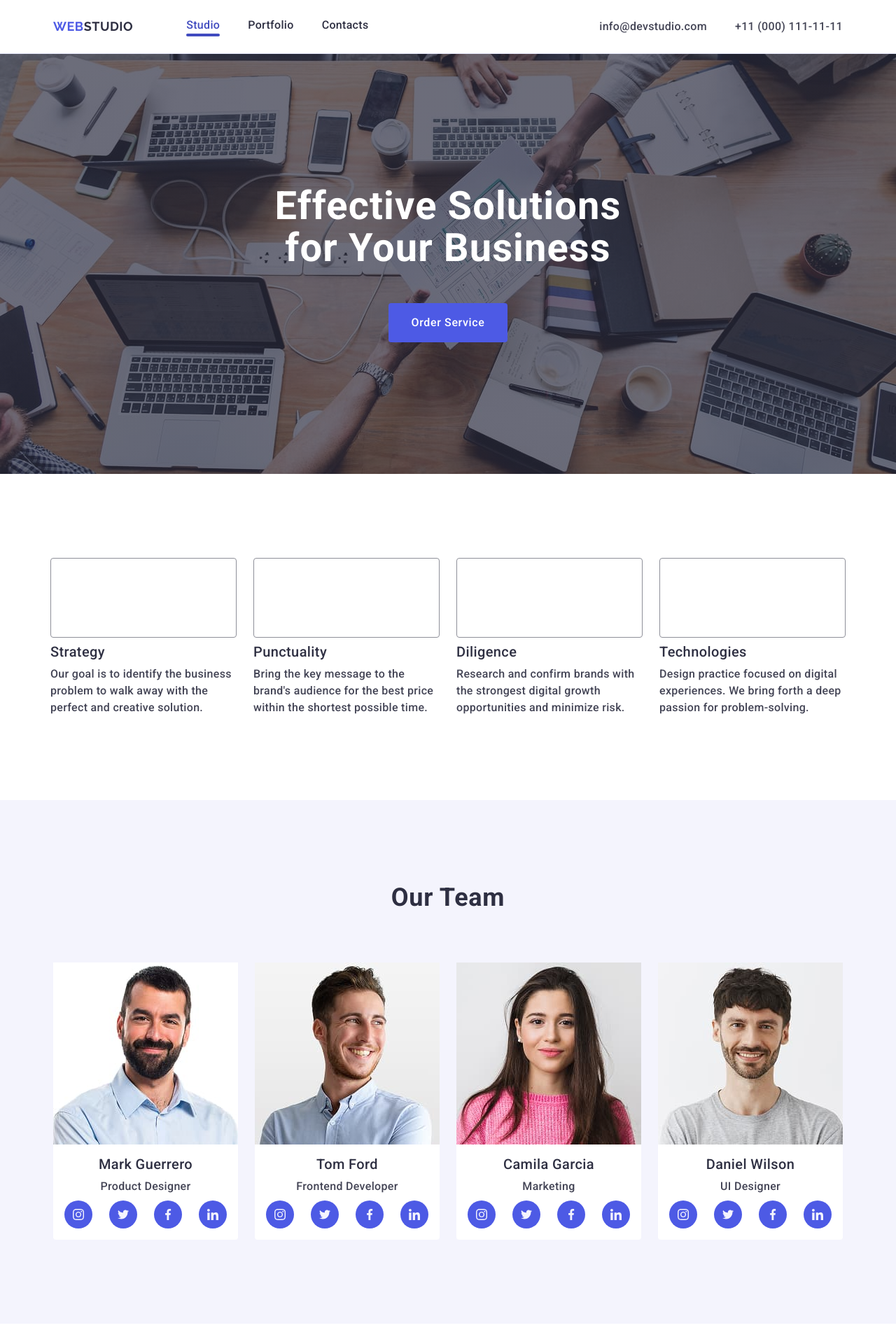
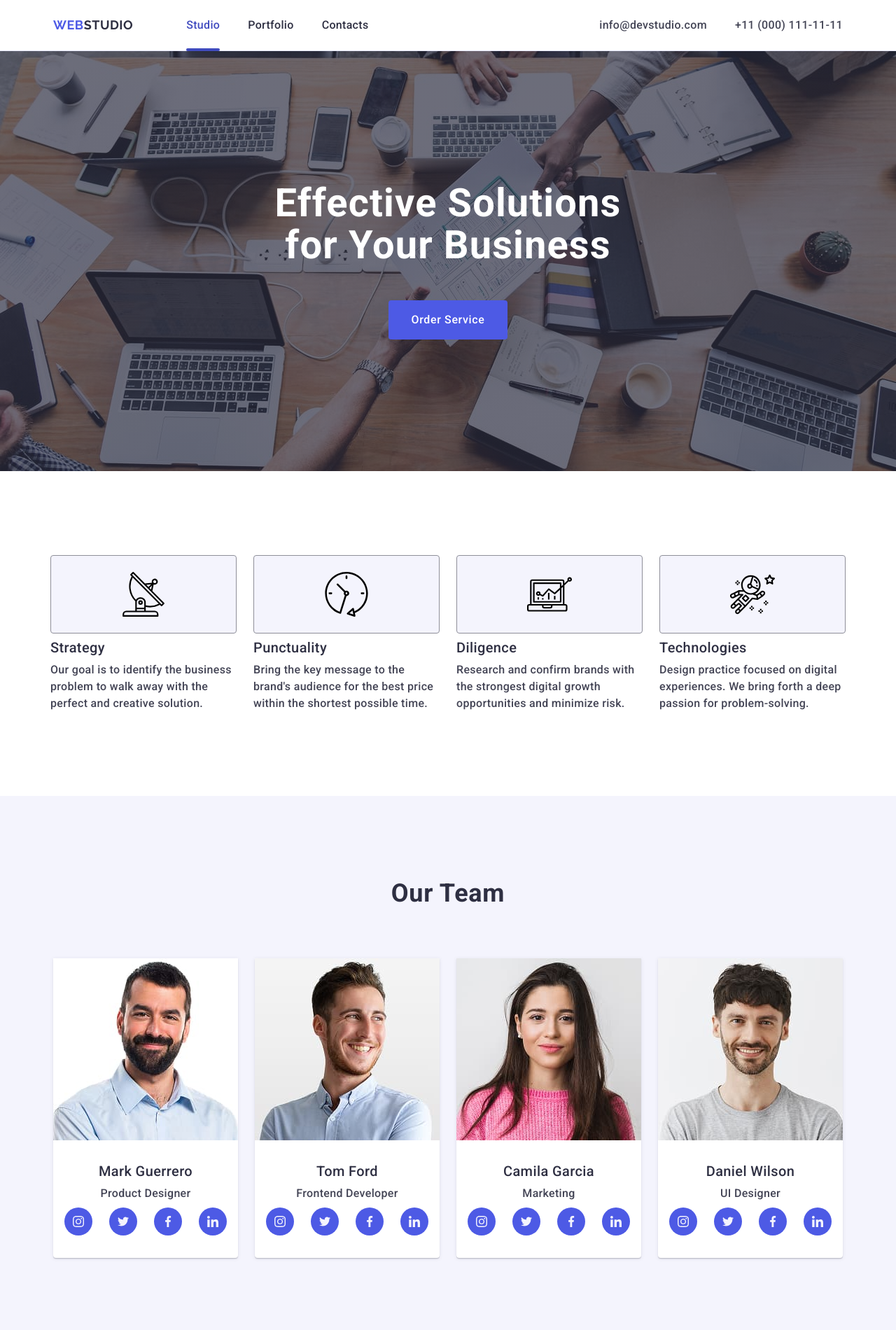
Before and after one commit to don-michael-1769/goit-markup-hw-04, a plain HTML site: page index.html in a window 1280 px wide. Shown: the top 1900 px of the page at 70% size. Drawn offline with nearby package versions, Linux system fonts and the light colour scheme.

Commit message:
modified css

```diff
--- a/css/styles.css
+++ b/css/styles.css
@@ -44,15 +44,17 @@ img {
  padding: 120px 0;
 }
 
+/* Header */
 .header{
     border-bottom: 1px solid #e7e9fc;
+    box-shadow: 0px 2px 1px rgba(46, 47, 66, 0.08),
+        0px 1px 1px rgba(46, 47, 66, 0.16),
+        0px 1px 6px rgba(46, 47, 66, 0.08);
 }
-
 .header-container{
     display: flex;
     align-items: center;
 }
-
 
 .nav{
     display: flex;
@@ -64,7 +66,6 @@ img {
     padding: 24px 0;
     margin-right: 76px;
 }
-
 
 .menu{
         font-weight: 500;
@@ -79,6 +80,8 @@ img {
         display: block;
         color:#2e2f42;
         padding: 24px 0;
+        position: relative;
+        transition: color 250ms cubic-bezier(0.4, 0, 0.2, 1);
     }
 
 .menu-link:hover,
@@ -91,6 +94,9 @@ img {
     display: block;
     width: 100%;
     height: 4px;
+    position: absolute;
+    left: 0;
+    bottom: -1px;
 
     background-color: #404BBF;
     border-radius: 2px;
@@ -116,6 +122,7 @@ img {
         color: inherit;
         font-style: normal;
         color: #434455;
+        transition: color 250ms cubic-bezier(0.4, 0, 0.2, 1);;
     }
 .contacts-list {
         display: flex;
@@ -128,6 +135,9 @@ img {
     {
         color: #404bbf;
     }
+
+
+/* hero */
 .hero{
         max-width: 1440px;
         height: 600px;
@@ -169,12 +179,14 @@ img {
     margin: 0 auto;
     border: none;
     border-radius: 4px;
+    transition: background-color 250ms cubic-bezier(0.4, 0, 0.2, 1);
 }
 .button:hover,
 .button:focus{
     background-color:#404BBF;
 }
 
+/* Features */
 .features{
 padding: 120px 0;
 }
@@ -209,8 +221,11 @@ padding: 120px 0;
     align-items: center;
     justify-content: center;
     padding: 24px 100px;
+    height: 112px;
+    background-color: #f4f4fd;
     border-radius: 4px;
     border: 1px solid #8E8F99;
+    margin-bottom: 8px;
 }
 
 .features-subtitle{
@@ -230,6 +245,7 @@ padding: 120px 0;
         color:#434455;
 }
 
+/* team */
 .team{
 background-color: #F4F4FD;
 padding: 120px 0 120px;
@@ -257,10 +273,14 @@ padding: 120px 0 120px;
     background-color:#FFFFFF;
     border-radius: 0px 0px 4px 4px;
     flex-basis: calc((100% - 3 * 24px) / 4);
+    box-shadow: 0 2px 1px 0 rgba(46, 47, 66, 0.08),
+        0 1px 1px 0 rgba(46, 47, 66, 0.16),
+        0 1px 6px 0 rgba(46, 47, 66, 0.08);;
 }
 
 .member{
-    padding: 16px 8px;
+    padding: 32px 0;
+
 }
 
 .team-member-name{
@@ -294,7 +314,6 @@ padding: 120px 0 120px;
 .team-socials{
 width: 40px;
 height: 40px;
-
 }
 .socials-link{
 display: flex;
@@ -304,11 +323,19 @@ width: 100%;
 height: 100%;
 border-radius: 50%;
 background-color: #4D5AE5;
+transition: background-color 250ms cubic-bezier(0.4, 0, 0.2, 1);
+}
+
+.socials-link:hover,
+.socials-link:focus{
+background-color: #404bbf;
 }
 
 .social-icons{
-    fill: currentColor;
+    fill: #f4f4fd;
 }
+
+/* portfolio */
 .portfolio{
 padding: 120px 0;
 }
@@ -333,6 +360,13 @@ padding: 120px 0;
 .portfolio-item{
     flex-basis: calc((100% - 3 * 24px) / 4);
     cursor: pointer;
+    transition: box-shadow 250ms cubic-bezier(0.4, 0, 0.2, 1);
+}
+
+.portfolio-item:hover{
+    box-shadow: 0 2px 1px 0 rgba(46, 47, 66, 0.08),
+    0 1px 1px 0 rgba(46, 47, 66, 0.16),
+    0 1px 6px 0 rgba(46, 47, 66, 0.08);
 }
 
 .overlay-wrapper{
@@ -354,7 +388,7 @@ line-height: 1.5;
 letter-spacing: 0.02em;
 color: #F4F4FD;
 background: #4D5AE5;
-transition: transform 250ms ease;
+transition: transform 250ms cubic-bezier(0.4, 0, 0.2, 1);
 }
 
 .portfolio-item:hover .overlay-text{
@@ -385,6 +419,7 @@ transform: translateY(0)
         color:#434455;
 }
 
+/* Footer */
 footer{
     background:#2E2F42;
     padding: 100px 0;
--- a/index.html
+++ b/index.html
@@ -85,7 +85,7 @@
             <li class="features-item">
               <div class="features-icon">
                 <svg width="64" height="64">
-                  <use href="./images/icons/antenna.svg"></use>
+                  <use href="./images/icons.svg#antenna"></use>
                 </svg>
               </div>
               <h3 class="features-subtitle">Strategy</h3>
@@ -97,7 +97,7 @@
             <li class="features-item">
               <div class="features-icon">
                 <svg width="64" height="64">
-                  <use href="./images/icons/clock.svg"></use>
+                  <use href="./images/icons.svg#clock"></use>
                 </svg>
               </div>
               <h3 class="features-subtitle">Punctuality</h3>
@@ -109,7 +109,7 @@
             <li class="features-item">
               <div class="features-icon">
                 <svg width="64" height="64">
-                  <use href="./images/icons/diagram.svg"></use>
+                  <use href="./images/icons.svg#diagram"></use>
                 </svg>
               </div>
               <h3 class="features-subtitle">Diligence</h3>
@@ -121,7 +121,7 @@
             <li class="features-item">
               <div class="features-icon">
                 <svg width="64" height="64">
-                  <use href="./images/icons/astronaut.svg"></use>
+                  <use href="./images/icons.svg#astronaut"></use>
                 </svg>
               </div>
               <h3 class="features-subtitle">Technologies</h3>
```
Lines whose indentation alone changed are shown as unchanged.
